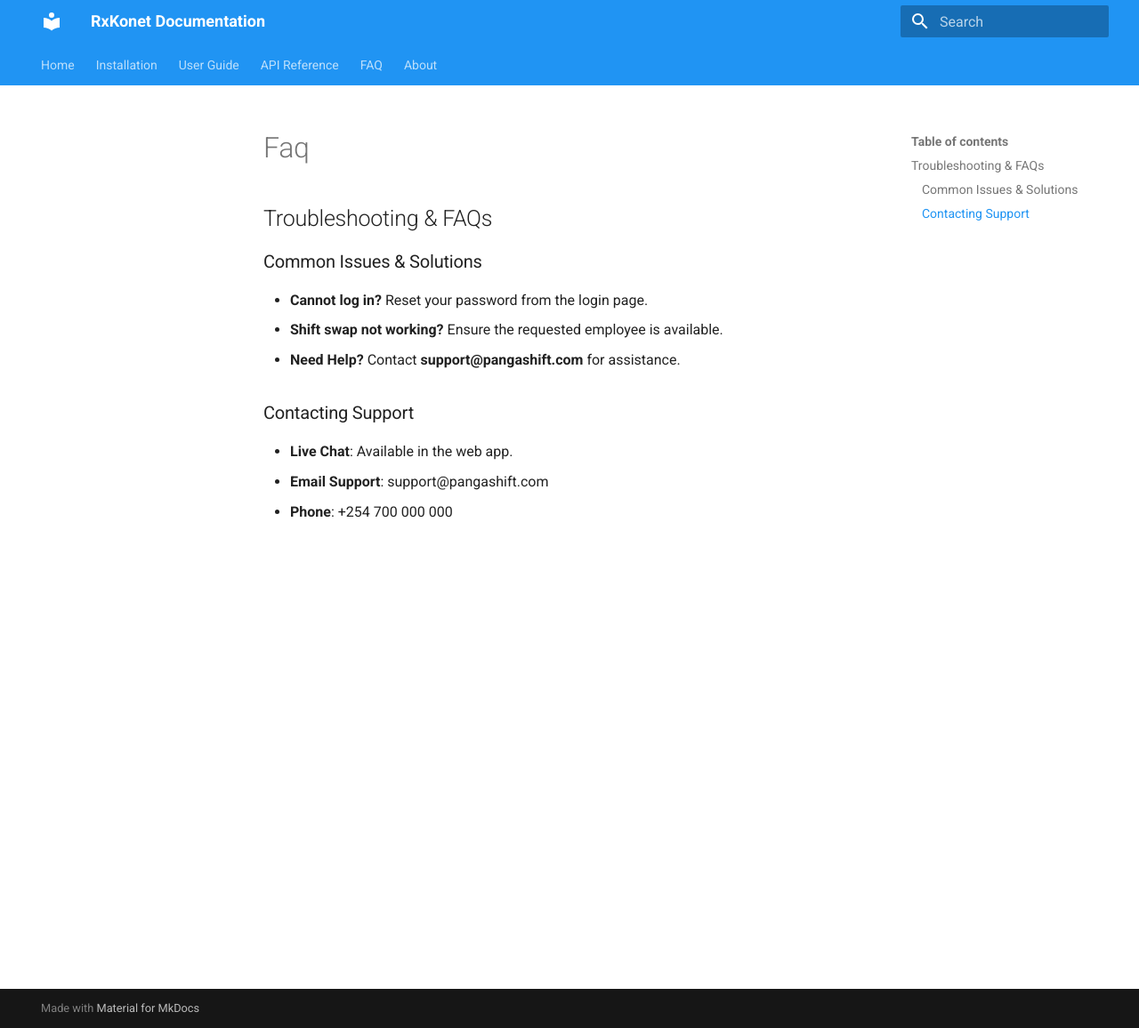
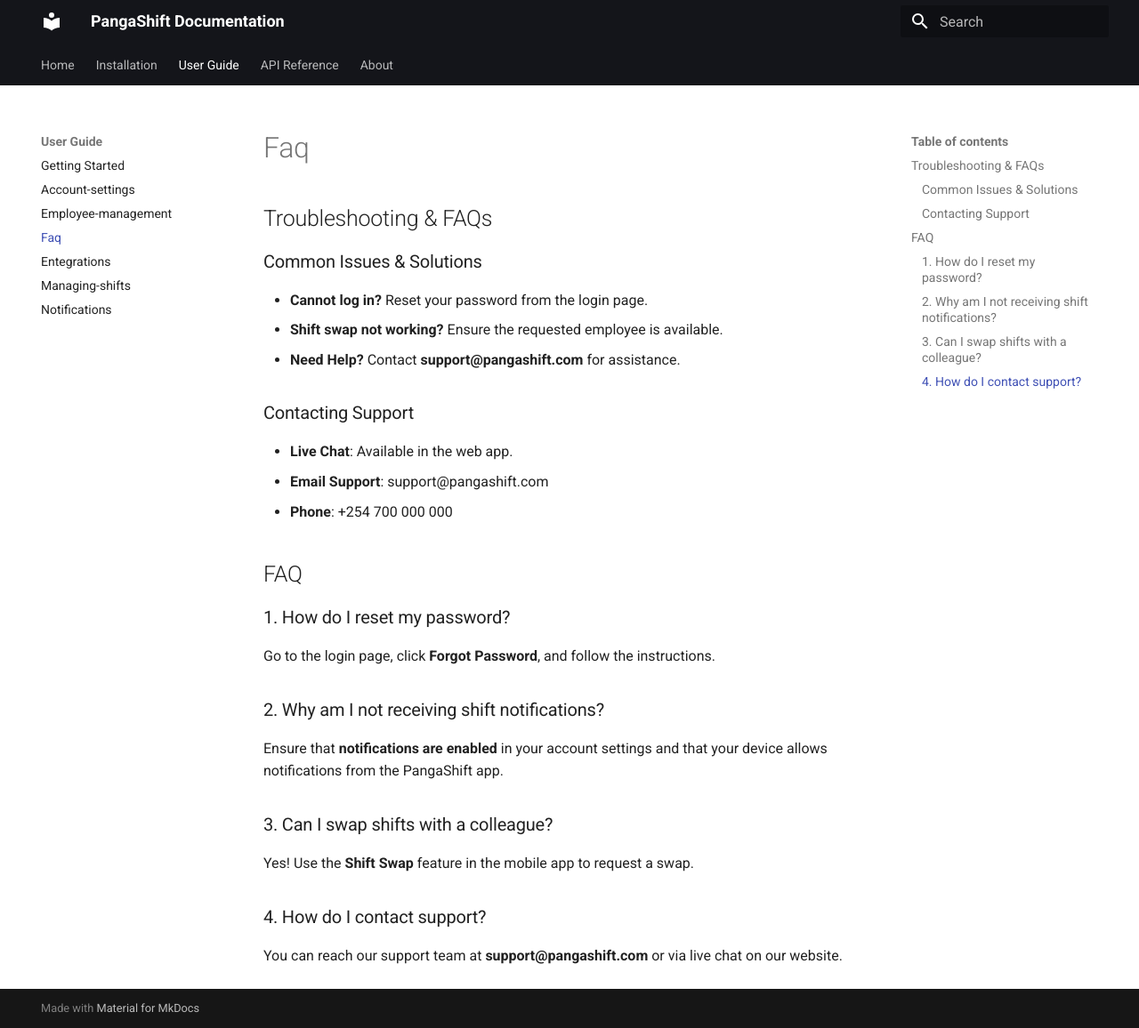
Before and after one commit to winok2/panga-docs, an MkDocs documentation site: the page built from docs/user-guide/faq.md, in a window 1280 px wide and 1156 px high. Shown: the whole window at 89% size. Built offline with MkDocs 1.6.1 and Material for MkDocs 9.7.7, drawn with Linux system fonts in a browser that asks for light colours.

Commit message:
add navigations

```diff
--- a/docs/user-guide/faq.md
+++ b/docs/user-guide/faq.md
@@ -11,3 +11,21 @@
 - **Live Chat**: Available in the web app.
 - **Email Support**: support@pangashift.com
 - **Phone**: +254 700 000 000
+
+## FAQ
+
+### 1. How do I reset my password?
+
+Go to the login page, click **Forgot Password**, and follow the instructions.
+
+### 2. Why am I not receiving shift notifications?
+
+Ensure that **notifications are enabled** in your account settings and that your device allows notifications from the PangaShift app.
+
+### 3. Can I swap shifts with a colleague?
+
+Yes! Use the **Shift Swap** feature in the mobile app to request a swap.
+
+### 4. How do I contact support?
+
+You can reach our support team at **support@pangashift.com** or via live chat on our website.
--- a/mkdocs.yml
+++ b/mkdocs.yml
@@ -1,10 +1,10 @@
-site_name: RxKonet Documentation
+site_name: PangaShift Documentation
 theme:
   name: material
   palette:
     scheme: default
-    primary: blue
-    accent: indigo
+    primary: black
+    accent: blue
   features:
     - navigation.tabs
     - navigation.sections
@@ -17,7 +17,11 @@
   - Installation: installation.md
   - User Guide:
       - Getting Started: user-guide/getting-started.md
-      - Features: user-guide/features.md
+      - Account-settings: user-guide/account-settings.md
+      - Employee-management: user-guide/employee-management.md
+      - Faq: user-guide/faq.md
+      - Entegrations: user-guide/integrations.md
+      - Managing-shifts: user-guide/managing-shifts.md
+      - Notifications: user-guide/notifications.md
   - API Reference: api.md
-  - FAQ: faq.md
   - About: about.md
```
Also changed, not shown: docs/about.md (+11 -0 lines), docs/api.md (+46 -0 lines), docs/installation.md (+24 -0 lines), docs/faq.md (deleted), site/404.html, site/about/index.html, site/api/index.html, site/faq/index.html, site/index.html, site/installation/index.html, site/search/search_index.json, site/user-guide/account-settings/index.html, site/user-guide/employee-management/index.html, site/user-guide/faq/index.html, 4 more files.
